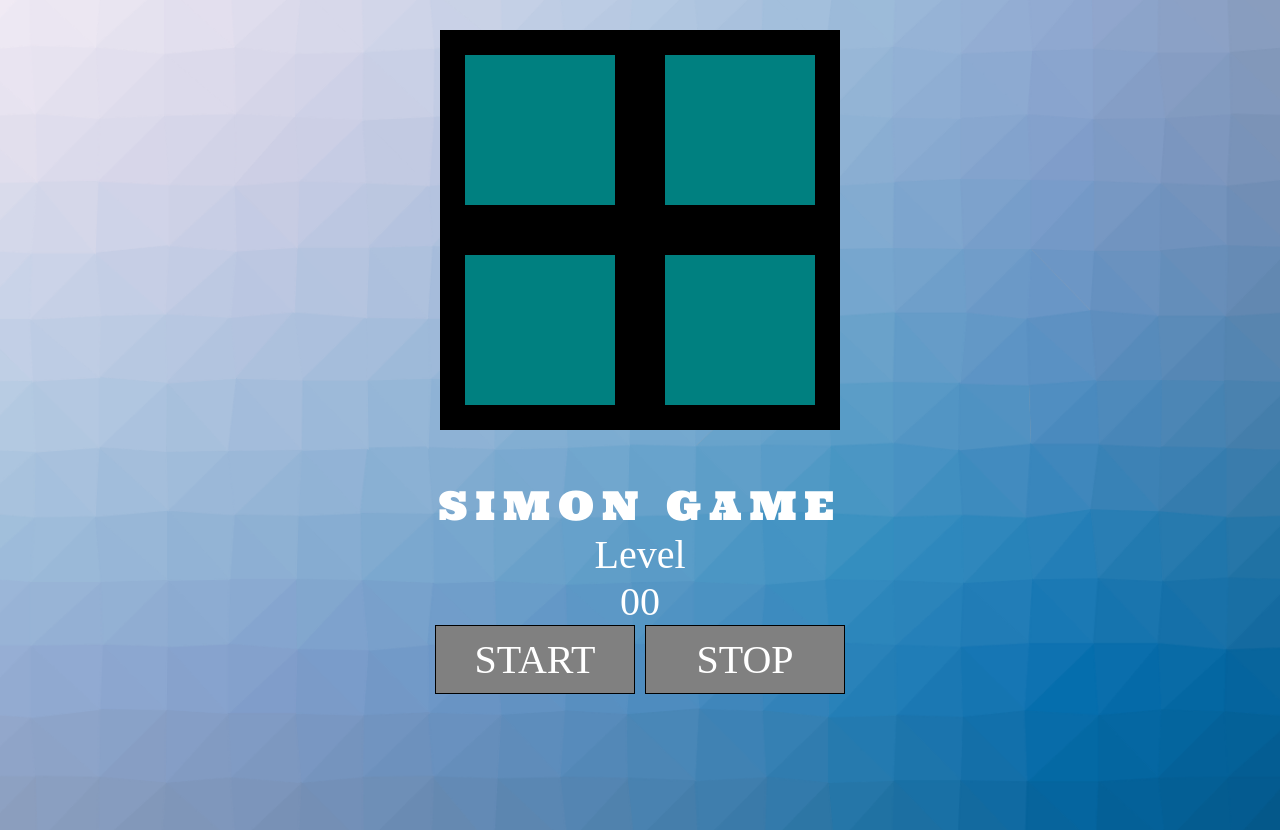
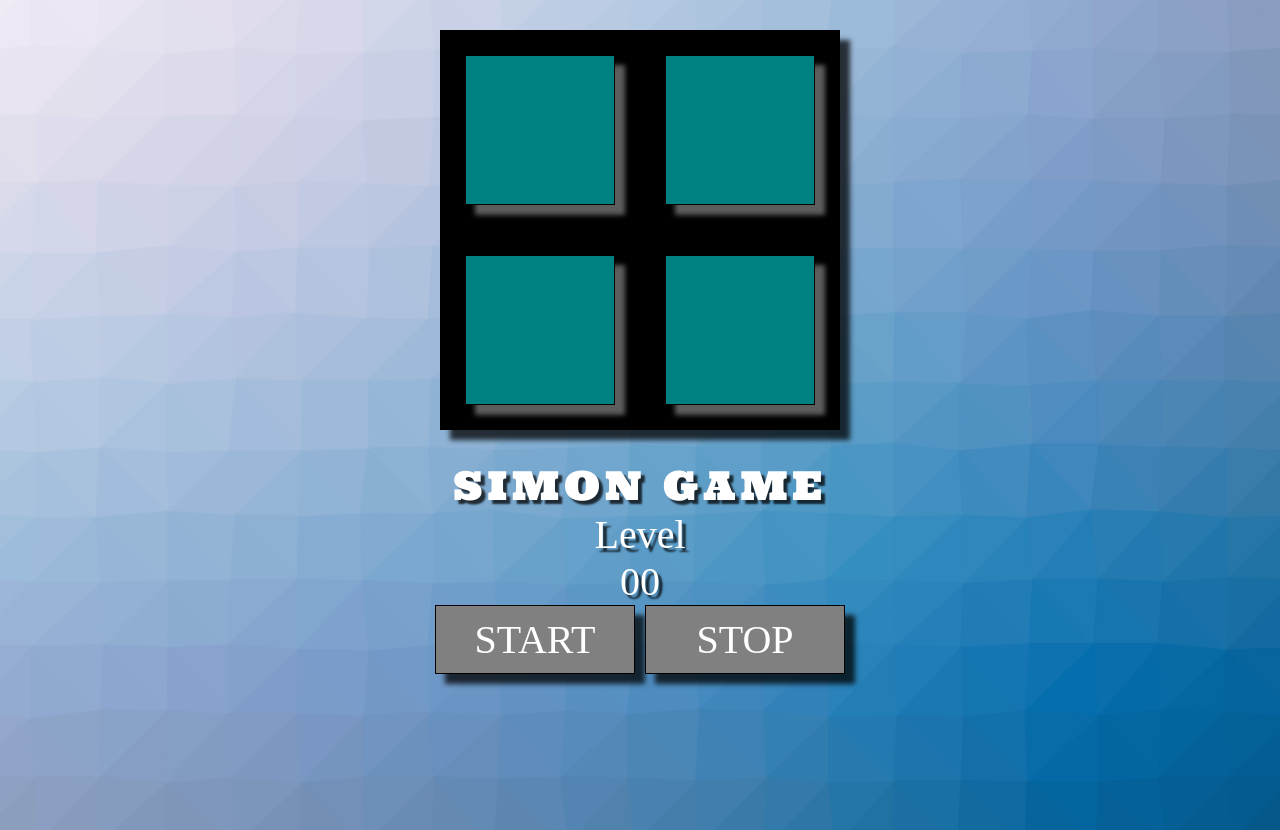
Before and after one commit to Project-web-2018-01/Simon-game, a website: page index.html in a window 1280 px wide. Drawn offline with nearby package versions, Linux system fonts and the light colour scheme.

Commit message:
Add some style effects

```diff
--- a/css/style.css
+++ b/css/style.css
@@ -19,6 +19,9 @@ body {
 	width: 400px;
 	margin: 30px auto;
 	background-color: black;
+	-webkit-box-shadow: 10px 10px 5px 0px rgba(0,0,0,0.75);
+	-moz-box-shadow: 10px 10px 5px 0px rgba(0,0,0,0.75);
+	box-shadow: 10px 10px 5px 0px rgba(0,0,0,0.75);
 }
 .btn {
 	width: 150px;
@@ -27,6 +30,10 @@ body {
 	cursor: pointer;
 	opacity: 0.5;
 	float: left;
+	border: 1px solid black;
+	-webkit-box-shadow: 10px 10px 5px 0px rgba(250, 248, 248, 0.75);
+	-moz-box-shadow: 10px 10px 5px 0px rgba(250, 248, 248, 0.75);
+	box-shadow: 10px 10px 5px 0px rgba(250, 248, 248, 0.75);
 }
 .red{
 	background-color: red;
@@ -42,16 +49,21 @@ body {
 	background-color: green;
 }
 .controls {
-	margin-top: 50px;
+	margin-top: 30px;
 }
 .title {
 	font-family: 'Ultra', serif;
-	letter-spacing: 8px;
+	letter-spacing: 5px;
 	text-transform: uppercase;
+	text-shadow: 4px 4px 2px rgba(0,0,0,0.75);
 }
 p {
 	margin: 0;
 	padding: 0;
+	text-shadow: 4px 4px 2px rgba(0,0,0,0.75);
+}
+.display {
+	text-shadow: 4px 4px 2px rgba(0,0,0,0.75);
 }
 .start-btn, .stop-btn {
 	width: 200px;
@@ -59,6 +71,9 @@ p {
 	display:inline-block;
 	padding: 10px 20px;
 	background-color: grey;
+	-webkit-box-shadow: 10px 10px 5px 0px rgba(0,0,0,0.75);
+	-moz-box-shadow: 10px 10px 5px 0px rgba(0,0,0,0.75);
+	box-shadow: 10px 10px 5px 0px rgba(0,0,0,0.75);
 }
 .start-btn:hover, .stop-btn:hover {
 	background-color: rgb(214, 210, 210);
```
